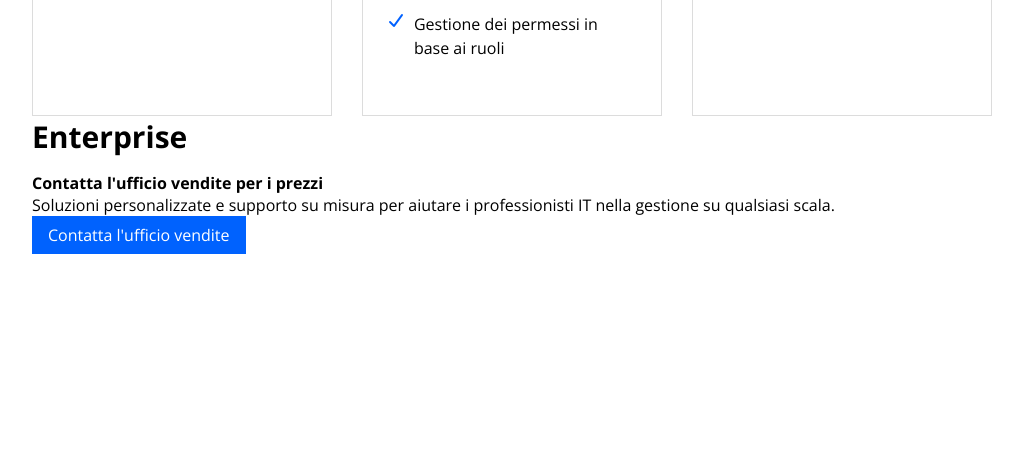
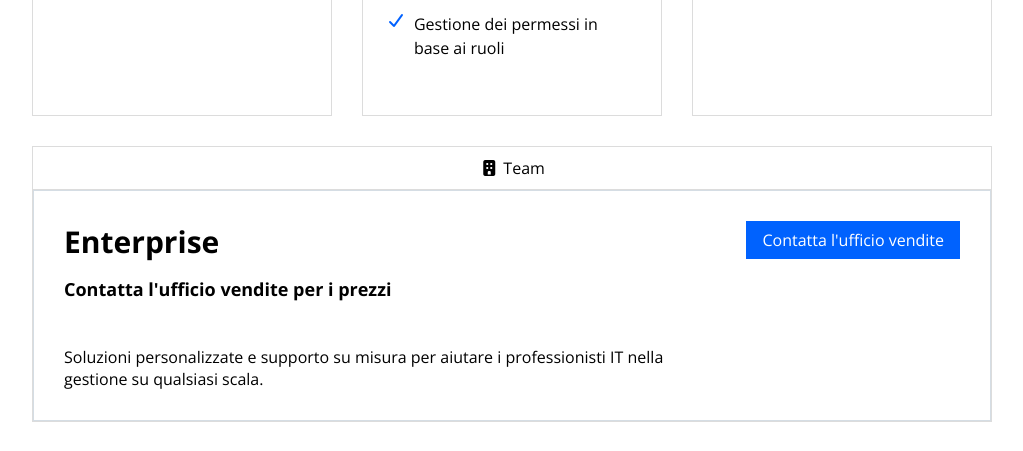
Before and after one commit to gabrielebonucci/htmlcss-dropbox, a plain HTML site: page index.html in a window 1280 px wide. Shown: the part 1919-2370 px from the top of the page, without its empty margins (128-1151 px from the left). Drawn offline with nearby package versions, Linux system fonts and the light colour scheme.

Commit message:
card piani business completate e corrette

```diff
--- a/css/style.css
+++ b/css/style.css
@@ -199,23 +199,42 @@ header a{
 
 .plan-card{
     width: calc((100% - 60px) / 3);
+        border: 1px solid #dcdcdc;
+
 }
+
 
 /* card orizzontale */
 
-.plan-card {
-    border: 1px solid #dcdcdc;
+.plan-card-fullwidth{
+    width: 100%;
+    margin-top: 30px;
 }
 
-.team-container{
-    display: flex;
-    align-items: center;
-    width: 100%;
-    padding: 20px 30px;
-    margin-top: 20px; ;
+
+.card-body-horizontal{
+   display: flex;
+   justify-content: space-between;
+   align-items: flex-start;
     border: 1px solid #d5dde4;
+    gap: 20px;
+    padding: 30px;
+}
+
+.plan-details p{
+    margin-top: 15px;
+}
+
+.plan-details h5{
+    font-size: 18px;
+    margin-bottom: 45px;
 
 }
+
+.plan-action{
+    flex-shrink: 0;
+}
+
 .card-header-team{
     display: flex;
 
--- a/index.html
+++ b/index.html
@@ -264,20 +264,28 @@
 
                 </div>
 
-                <div class="plan-card-horizontal">
+                <div class="plan-card plan-card-fullwidth">
+
+                    <div class="card-header">
+                        <i class="fa-solid fa-building"></i> Team
+                    </div>
+
+                    <div class="card-body-horizontal">
 
                         <div class="plan-details">
 
                             <h3>Enterprise</h3>
 
-                        <h4>Contatta l'ufficio vendite per i prezzi</h4>
+                            <h5>Contatta l'ufficio vendite per i prezzi</h5>
                             <p>
-                            Soluzioni personalizzate e supporto su misura per aiutare i professionisti IT nella gestione
+                                Soluzioni personalizzate e supporto su misura per aiutare i professionisti IT nella
+                                gestione
                                 su qualsiasi scala.
                             </p>
                         </div>
                         <div class="plan-action">
                             <a href="#" class="button">Contatta l'ufficio vendite</a>
+                        </div>
                     </div>
                 </div>
 
```
Lines whose indentation alone changed are shown as unchanged.
